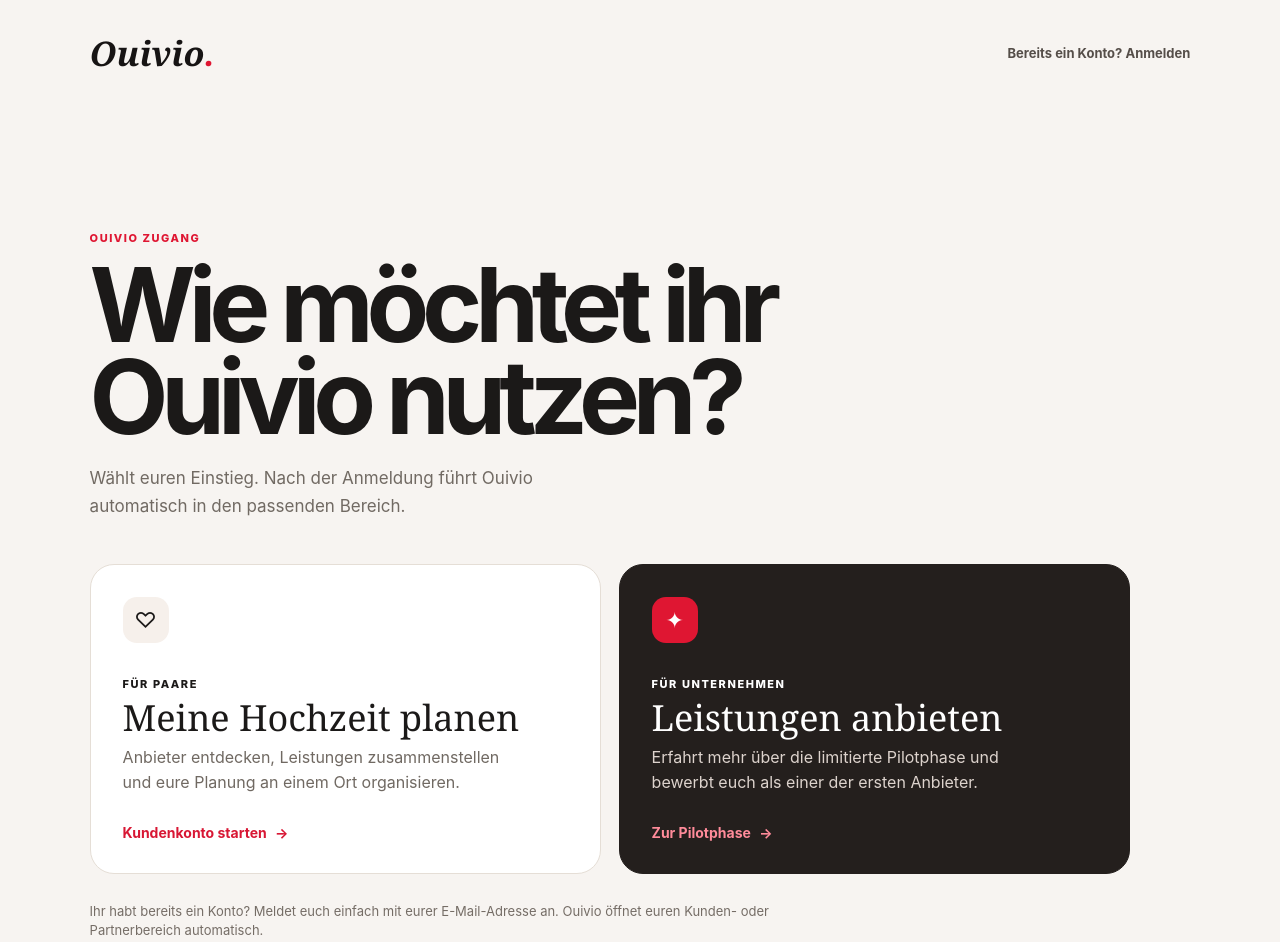
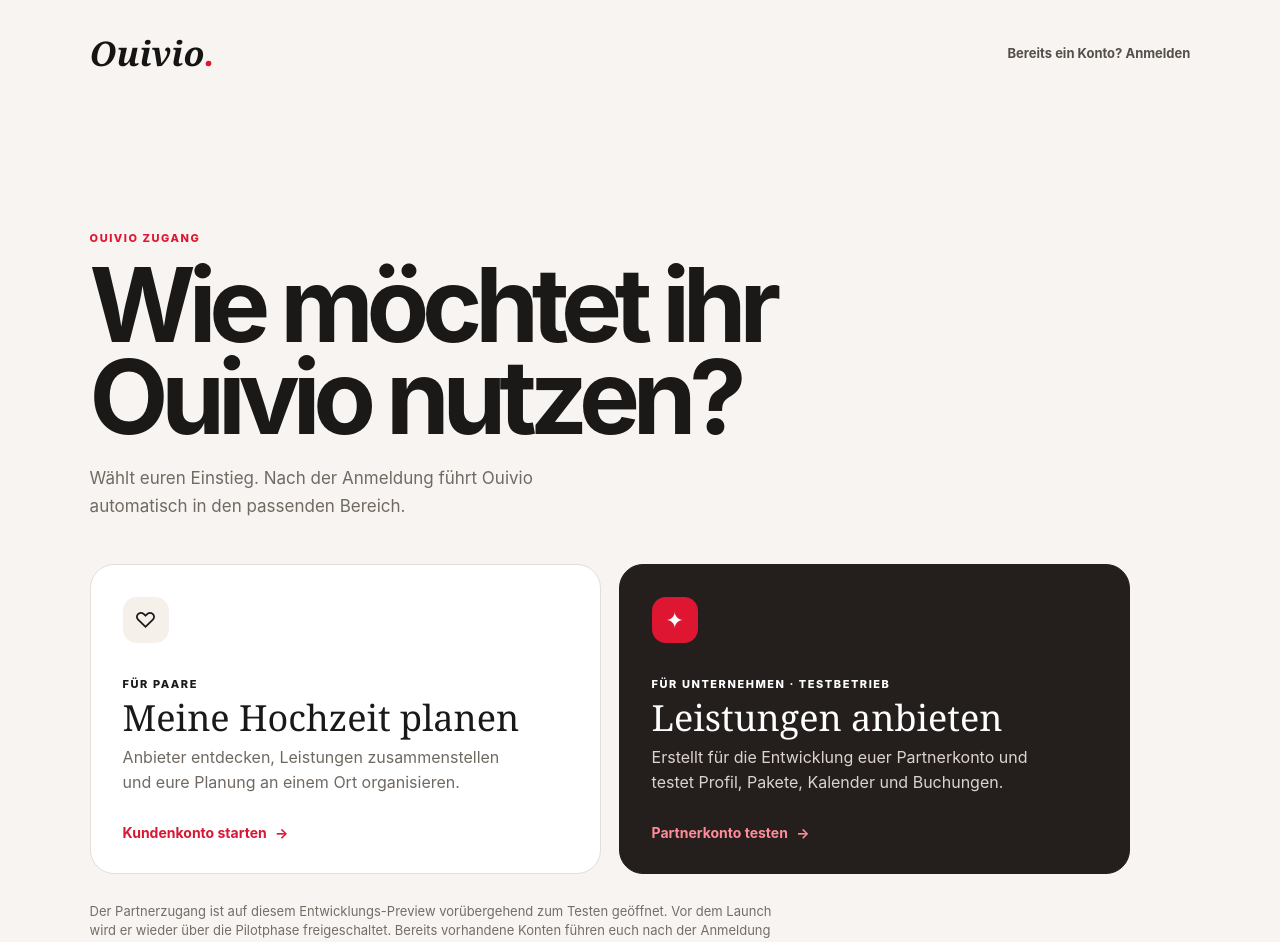
Before and after one commit to serdar-yamac/ouivio-website, a Next.js app: page /access in a window 1280 px wide. Shown: the top 942 px of the page. Built offline with nearby package versions, Linux system fonts and the light colour scheme.

Commit message:
Open partner registration for preview tests

```diff
--- a/app/access/page.tsx
+++ b/app/access/page.tsx
@@ -7,9 +7,9 @@ export default function AccessPage() {
     <section className={styles.intro}><small>Ouivio Zugang</small><h1>Wie möchtet ihr<br/>Ouivio nutzen?</h1><p>Wählt euren Einstieg. Nach der Anmeldung führt Ouivio automatisch in den passenden Bereich.</p></section>
     <section className={styles.choices} aria-label="Kontoart auswählen">
       <Link className={styles.choice} href="/login?intent=customer"><span className={styles.icon}>♡</span><small>Für Paare</small><h2>Meine Hochzeit planen</h2><p>Anbieter entdecken, Leistungen zusammenstellen und eure Planung an einem Ort organisieren.</p><b>Kundenkonto starten <i>→</i></b></Link>
-      <Link className={`${styles.choice} ${styles.partner}`} href="/index.html#partner"><span className={styles.icon}>✦</span><small>Für Unternehmen</small><h2>Leistungen anbieten</h2><p>Erfahrt mehr über die limitierte Pilotphase und bewerbt euch als einer der ersten Anbieter.</p><b>Zur Pilotphase <i>→</i></b></Link>
+      <Link className={`${styles.choice} ${styles.partner}`} href="/login?intent=partner"><span className={styles.icon}>✦</span><small>Für Unternehmen · Testbetrieb</small><h2>Leistungen anbieten</h2><p>Erstellt für die Entwicklung euer Partnerkonto und testet Profil, Pakete, Kalender und Buchungen.</p><b>Partnerkonto testen <i>→</i></b></Link>
     </section>
-    <p className={styles.note}>Ihr habt bereits ein Konto? Meldet euch einfach mit eurer E-Mail-Adresse an. Ouivio öffnet euren Kunden- oder Partnerbereich automatisch.</p>
+    <p className={styles.note}>Der Partnerzugang ist auf diesem Entwicklungs-Preview vorübergehend zum Testen geöffnet. Vor dem Launch wird er wieder über die Pilotphase freigeschaltet. Bereits vorhandene Konten führen euch nach der Anmeldung automatisch in den passenden Bereich.</p>
     <Link className={styles.demoLink} href="/partner?demo=1"><span aria-hidden="true">◉</span><span><small>Entwicklungsansicht</small><strong>Anbieter-Demo ohne Anmeldung öffnen →</strong></span></Link>
   </main>;
 }
```
